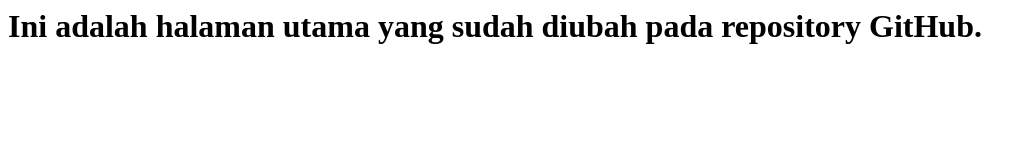
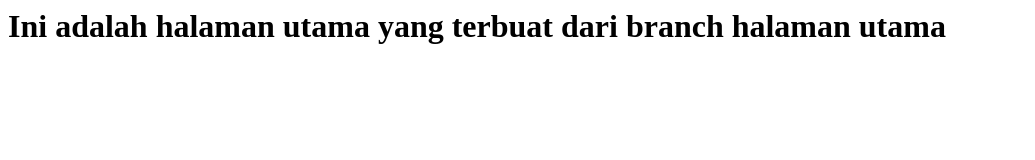
Before and after one commit to salmanjaysyurachman-crypto/MyProject_Salman, a plain HTML site: page index.html in a window 1280 px wide. Shown: the whole page, without its empty margins (0-1035 px from the left). Drawn offline with Linux system fonts and the light colour scheme.

Commit message:
ini adalah halaman utama index.html

```diff
--- a/index.html
+++ b/index.html
@@ -4,7 +4,7 @@
     </head>
     <body>
         <h1>
-            Ini adalah halaman utama yang sudah diubah pada repository GitHub.
+            Ini adalah halaman utama yang terbuat dari branch halaman utama
         </h1>
     </body>
 </html>
```
